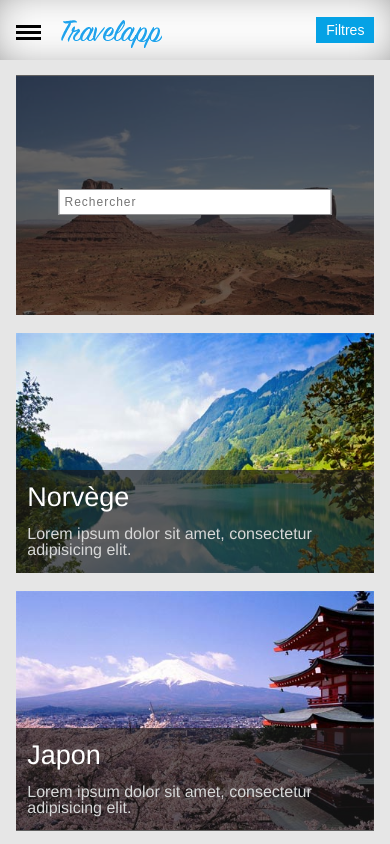
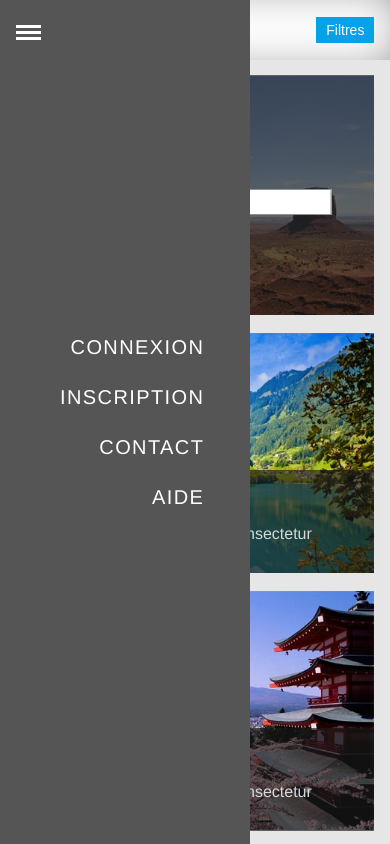
Before and after one commit to Chibibunker/Mobile-First, a plain HTML site: page index.html in a window 390 px wide. Both pictures are taken after a click on the element 28 px from the left and 34 px from the top of the page. Shown: the top 844 px of the page. Drawn offline with Linux system fonts and the light colour scheme.

Commit message:
menu hamburger

```diff
--- a/index.html
+++ b/index.html
@@ -13,19 +13,19 @@
                 <div class="barre"></div>
             </div>
 
-            <div class="nav">
-                <ul class="nav-ul">
-                    <li class="nav-li">
-                        <a href="#" class="nav-link">Connexion</a>
+            <div class="navigation">
+                <ul class="navigation-ul">
+                    <li class="navigation-li">
+                        <a href="#" class="navigation-link">Connexion</a>
                     </li>
-                    <li class="nav-li">
-                        <a href="#" class="nav-link">Inscription</a>
+                    <li class="navigation-li">
+                        <a href="#" class="navigation-link">Inscription</a>
                     </li>
-                    <li class="nav-li">
-                        <a href="#" class="nav-link">Contact</a>
+                    <li class="navigation-li">
+                        <a href="#" class="navigation-link">Contact</a>
                     </li>
-                    <li class="nav-li">
-                        <a href="#" class="nav-link">Aide</a>
+                    <li class="navigation-li">
+                        <a href="#" class="navigation-link">Aide</a>
                     </li>
                 </ul>
             </div>
--- a/js/main.js
+++ b/js/main.js
@@ -1,3 +1,6 @@
 $(document).ready(function() {
-    alert('coucou');
+    $('.hamburger').click(function() {
+        $('.navigation').toggleClass('isOpen');
+        $('.barre').toggleClass('white');
+    });
 });
--- a/styles/sass/mobile.scss
+++ b/styles/sass/mobile.scss
@@ -24,31 +24,42 @@ body {
 	-moz-box-shadow: inset 0px -1px 55px -26px rgba(0,0,0,0.75);
 	box-shadow: inset 0px -1px 55px -26px rgba(0,0,0,0.75);
 
-	.nav {
+	.navigation.isOpen {
+		transform: translateX(0%);
+		-webkit-transform: translateX(0%);
+	}
+
+	.navigation {
 		position: fixed;
 		box-sizing: border-box;
-		background: $main-background;
+		background: #555;
+		padding-left: 50px;
 		width: 250px;
 		height: 100%;
-		z-index: 3;
+		z-index: 2;
+
+		transition: transform .6s ease-in-out;
+		-webkit-transition: transform .6s ease-in-out;
+
 		transform: translateX(-100%);
 		-webkit-transform: translateX(-100%);
 
-		.nav-ul {
+		.navigation-ul {
 			position: absolute;
 			left: 60px;
 			top: 50%;
+
 			transform: translateY(-50%);
-			-webkit-transform: translateX(-50%);
+			-webkit-transform: translateY(-50%);
 		}
 
-		.nav-li {
-			margin: 20px 0;
+		.navigation-li {
+			margin: 30px 0;
 			text-align: right;
 		}
 
-		.nav-link {
-			color: black;
+		.navigation-link {
+			color: $white;
 			text-transform:uppercase;
 			text-decoration: none;
 			font-size: 20px;
@@ -61,7 +72,14 @@ body {
 		top: 25px;
 		left: 4%;
 		cursor: pointer;
-		z-index: 2;
+		z-index: 3;
+
+		transition: background .3s ease-in-out;
+		-webkit-transition: background .3s ease-in-out;
+
+		.barre.white {
+			background: #fff;
+		}
 
 		.barre {
 			background: black;
@@ -123,9 +141,10 @@ body {
 	}
 
 	.search-mobile {
+		@include search(50%, 50%, 70%);
+
 		transform: translateX(-50%);
 		-webkit-transform: translateX(-50%);
-		@include search(50%, 50%, 70%);
 	}
 }
 
```
Also changed, not shown: styles/styles.css, 1 other file.
